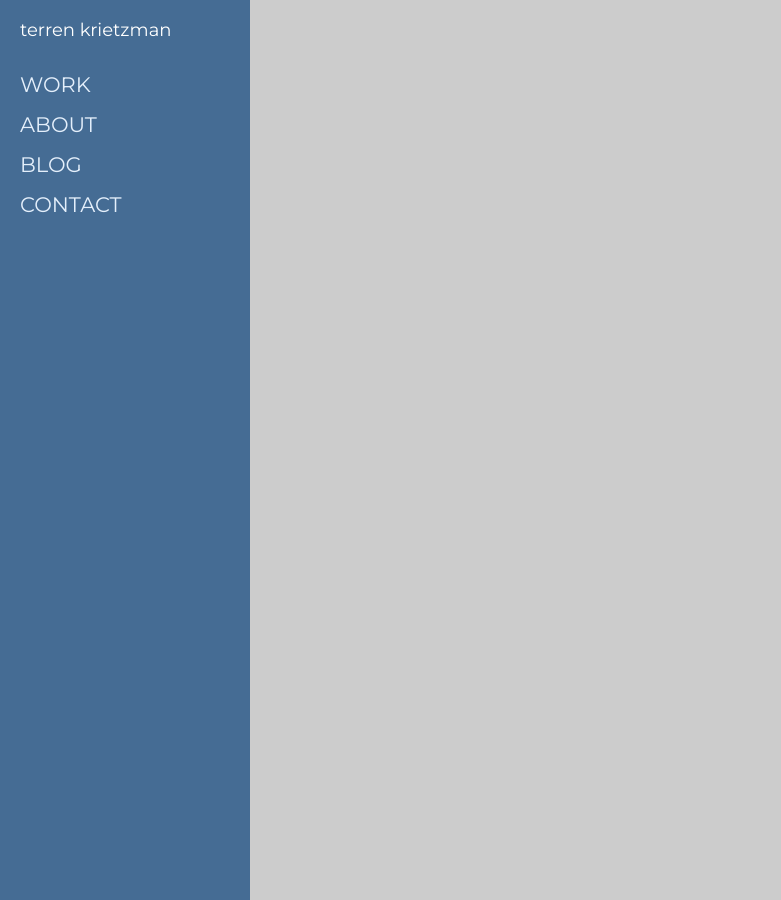
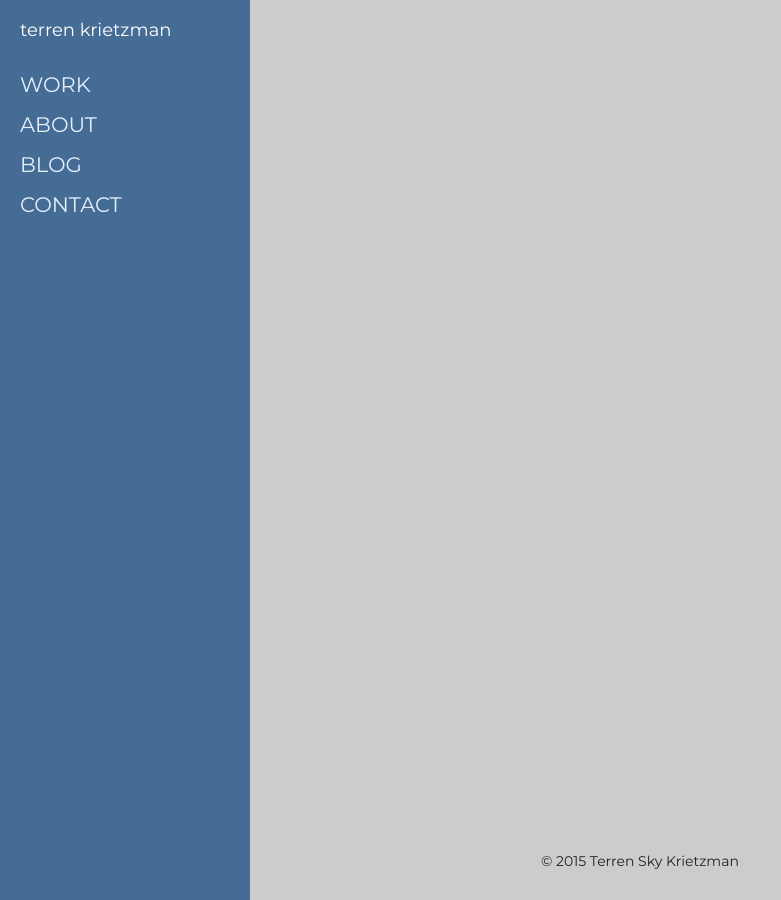
Before and after one commit to tkrietzman/tkrietzman.github.io, a Jekyll site: the page built from about.html, in a window 1280 px wide. Shown: the whole page, without its empty margins (0-781 px from the left). Built offline with Jekyll 4.4.1, drawn with Linux system fonts in a browser that asks for light colours; nearby versions of some CDN libraries.

Commit message:
templating begins

```diff
--- /dev/null
+++ b/_includes/footer.html
@@ -0,0 +1,5 @@
+<div class='navbar navbar-fixed-bottom'>
+	<div class="container">
+		<p class="navbar-text">&copy 2015 Terren Sky Krietzman</p>
+	</div>
+</div>
--- a/_layouts/default.html
+++ b/_layouts/default.html
@@ -26,5 +26,8 @@
         </div>
         <!-- /#sidebar-wrapper -->
 		{{content}}
+
+		{% include footer.html%}
+
 	</body>
 </html>
--- a/stylesheets/sass/main.css
+++ b/stylesheets/sass/main.css
@@ -108,6 +108,15 @@ h2 {
   top: 0;
   bottom: 0;
   left: 50%;
+}
+
+/* line 108, ../../sass/sass/_base.scss */
+.navbar-text {
+  position: absolute;
+  width: 100%;
+  left: 0;
+  text-align: center;
+  margin: auto;
 }
 
 /* line 1, ../../sass/sass/about.scss */
```
Also changed, not shown: _layouts/home.html (added, +7 -0 lines), sass/sass/_base.scss (+8 -0 lines).
